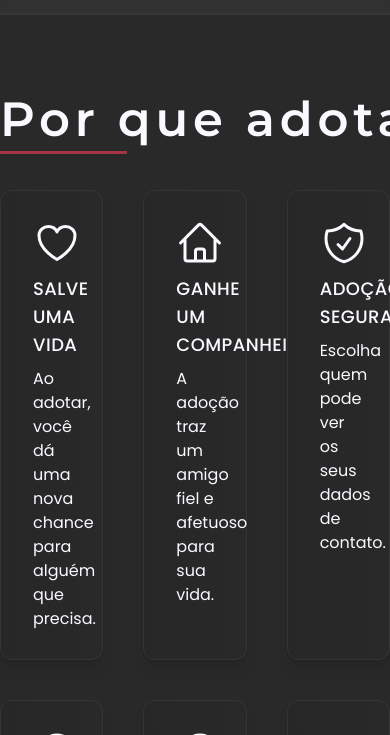
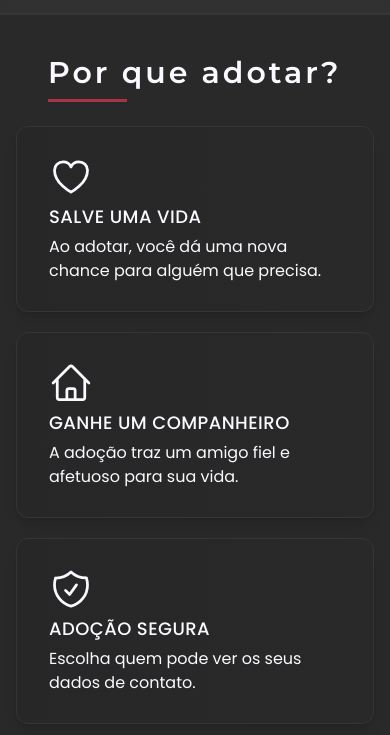
Before and after one commit to emersonjuunior/petli, a React (Vite) app: page / in a window 390 px wide. Shown: the part 829-1564 px from the top of the page. Built offline with nearby package versions, Linux system fonts and the light colour scheme; no server answers; the database is empty; grey boxes are pictures that could not be loaded.

Commit message:
style: responsividade das sections da home

```diff
--- a/src/components/Benefits.tsx
+++ b/src/components/Benefits.tsx
@@ -13,7 +13,7 @@ const Benefits = () => {
   console.log(benefits);
 
   return (
-    <section className="w-full bg-[#292929] pt-20 pb-30 border-b-[#363636] border-b-2">
+    <section className="w-full bg-[#292929] pt-10 md:pt-15 lg:pt-20 pb-15 md:pb-25 lg:pb-30 border-b-[#363636] border-b-2 px-4 xl:px-0">
       <motion.div
         ref={motionRef}
         initial={{ opacity: 0, y: 50 }}
@@ -25,9 +25,9 @@ const Benefits = () => {
           initial={{ opacity: 0, y: 20 }}
           animate={isInView ? { opacity: 1, y: 0 } : {}}
           transition={{ duration: 0.6, delay: 0.1, ease: "easeOut" }}
-          className="w-fit mx-auto mb-9 min-w-[470px]"
+          className="w-fit mx-auto mb-6 md:mb-9 min-w-[294px] md:min-w-[470px]"
         >
-          <h2 className="text-5xl tracking-widest font-mont font-semibold mb-2">
+          <h2 className="text-3xl md:text-5xl tracking-widest font-mont font-semibold mb-2">
             Por q
             {isInView && (
               <Typewriter words={["ue adotar?"]} loop={1} typeSpeed={100} />
@@ -36,7 +36,7 @@ const Benefits = () => {
           </h2>
           <div className="h-[3px] w-[27%] bg-primaryRed"></div>
         </motion.div>
-        <div className="grid grid-cols-3 gap-10">
+        <div className="grid grid-cols-1 md:grid-cols-2 lg:grid-cols-3 md:px-10 lg:px-0 gap-5 md:gap-12 lg:gap-6 xl:gap-10">
           {benefits.map((card, index) => (
             <motion.div
               key={card.title}
@@ -47,7 +47,7 @@ const Benefits = () => {
                 delay: 0.2 + index * 0.1, // atraso escalonado
                 ease: "easeOut",
               }}
-              className="flex flex-col gap-2 bg-bgBlack border-[#353535] border-1 rounded-xl py-7 px-8 cursor-pointer duration-300 hover:scale-105 shadow-lg bg-linear-to-r from-[#272727] to-[#292929]"
+              className="flex flex-col gap-1 md:gap-2 bg-bgBlack border-[#353535] border-1 rounded-xl py-7 px-8 cursor-pointer duration-300 hover:scale-105 shadow-lg bg-linear-to-r from-[#272727] to-[#292929]"
             >
               <svg
                 xmlns="http://www.w3.org/2000/svg"
@@ -55,7 +55,7 @@ const Benefits = () => {
                 viewBox="0 0 24 24"
                 strokeWidth={1.5}
                 stroke="currentColor"
-                className="size-12"
+                className="size-11 md:size-12"
               >
                 <path
                   strokeLinecap="round"
--- a/src/components/PetsSlide.tsx
+++ b/src/components/PetsSlide.tsx
@@ -44,7 +44,7 @@ const PetsSlide = () => {
 
   return (
     <section
-      className="border-b-[#363636] border-b-2 py-25"
+      className="border-b-[#363636] border-b-2 py-15 md:py-20 lg:py-25 px-4 xl:px-0"
       id="available-pets"
       ref={sectionRef}
     >
@@ -59,16 +59,16 @@ const PetsSlide = () => {
           initial={{ opacity: 0, y: 20 }}
           animate={isInView ? { opacity: 1, y: 0 } : {}}
           transition={{ duration: 0.6, delay: 0.1, ease: "easeOut" }}
-          className="mx-auto mb-10 min-w-[520px] max-w-[520px] mih-h-[48px]"
+          className="mx-auto mb-6 md:mb-10 max-w-[325px] md:min-w-[520px] md:max-w-[520px] mih-h-[48px]"
         >
-          <h2 className="text-5xl tracking-widest font-mont font-semibold mb-2">
+          <h2 className="text-3xl md:text-5xl tracking-widest font-mont font-semibold mb-2">
             Esperando u
             {startTyping && (
               <Typewriter words={["m lar"]} loop={1} typeSpeed={100} />
             )}
             {!startTyping && <span className="opacity-0">adotar?</span>}
           </h2>
-          <div className="h-[3px] w-[27%] bg-primaryRed"></div>
+          <div className="h-[3px] w-[23%] md:w-[27%] bg-primaryRed"></div>
         </motion.div>
         <Swiper
           modules={[Navigation, Pagination]}
@@ -79,11 +79,17 @@ const PetsSlide = () => {
           centeredSlides={true}
           grabCursor={true}
           breakpoints={{
-            300: {
-              spaceBetween: 100,
+            0: {
+              slidesPerView: 1,
+              spaceBetween: 20,
             },
-            767: {
-              spaceBetween: 20,
+            768: {
+              slidesPerView: 2,
+              spaceBetween: 10,
+            },
+            1200: {
+              slidesPerView: homePets.length < 3 ? homePets.length : 3,
+              spaceBetween: 40,
             },
           }}
         >
--- a/src/index.css
+++ b/src/index.css
@@ -81,7 +81,6 @@ body {
   min-height: 100vh;
   color: #fbf9ff;
   background-color: #262626;
-
 }
 
 .active::after {
@@ -146,6 +145,13 @@ body {
   animation-delay: 0.8s;
 }
 
+@media screen and (max-width: 1200px) {
+  #available-pets .swiper {
+    width: 100%;
+    max-width: 950px;
+  }
+}
+
 @media screen and (max-width: 1320px) {
   .swiper {
     max-width: 580px;
```
